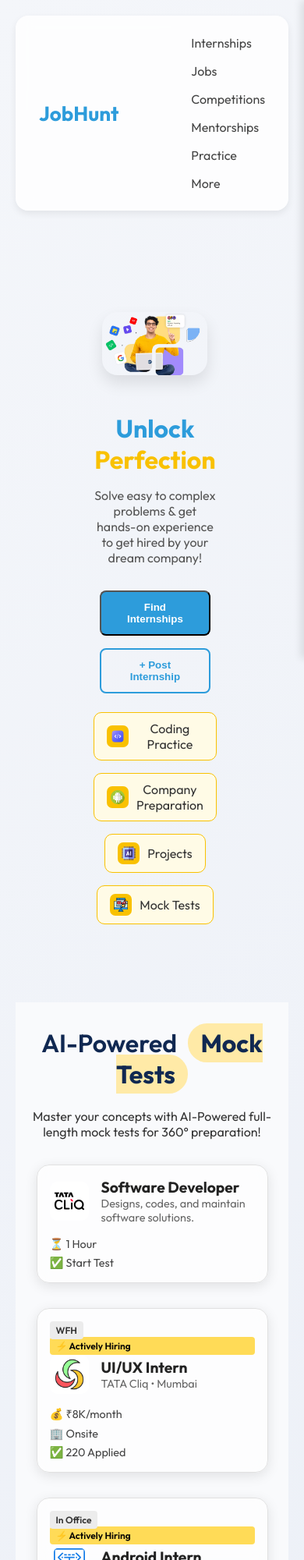
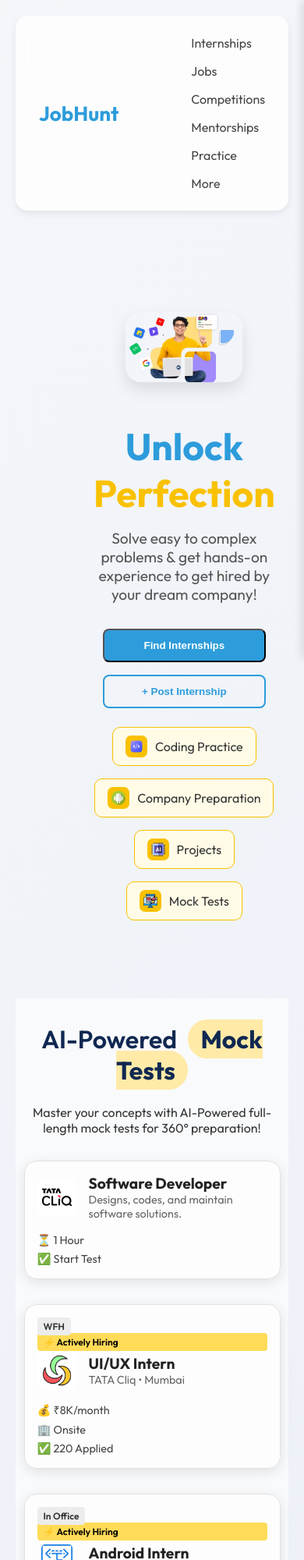
Before and after one commit to Rishabh0770/JobHunt, a plain HTML site: page practice.html in a window 390 px wide. Shown: the top 2000 px of the page at 78% size. Drawn offline with nearby package versions, Linux system fonts and the light colour scheme; no server answers.

Commit message:
Update internship.css

```diff
--- a/internship.css
+++ b/internship.css
@@ -54,20 +54,6 @@ body {
   font-size: 1.2rem;
   margin-bottom: 2rem;
   color: #555;
-}
-
-@media (max-width: 768px) {
-  .text-side h1 {
-    font-size: 2rem;
-  }
-
-  .text-side p {
-    font-size: 1rem;
-  }
-
-  .section-header h2 {
-    font-size: 1.5rem;
-  }
 }
 
 /* BUTTON GROUP */
@@ -156,14 +142,6 @@ body {
   box-shadow: 0 15px 30px rgba(0,0,0,0.2);
   filter: brightness(1.0) saturate(1.2);
 }
-@media (max-width: 768px) {
-  .image-side img {
-    max-width: 90%;
-    height: auto;
-    margin: 0 auto;
-    display: block;
-  }
-}
 
 
 /* Responsive Design */
@@ -225,17 +203,6 @@ body {
   display: grid;
   grid-template-columns: repeat(auto-fit, minmax(280px, 1fr));
   gap: 2rem;
-}
-
-@media (max-width: 768px) {
-  .internship-grid {
-    grid-template-columns: 1fr; /* Stack cards */
-    padding: 0 1rem;
-  }
-
-  .internship-card {
-    width: 100%;
-  }
 }
 
 /* ===== Internship Card Design ===== */
```
